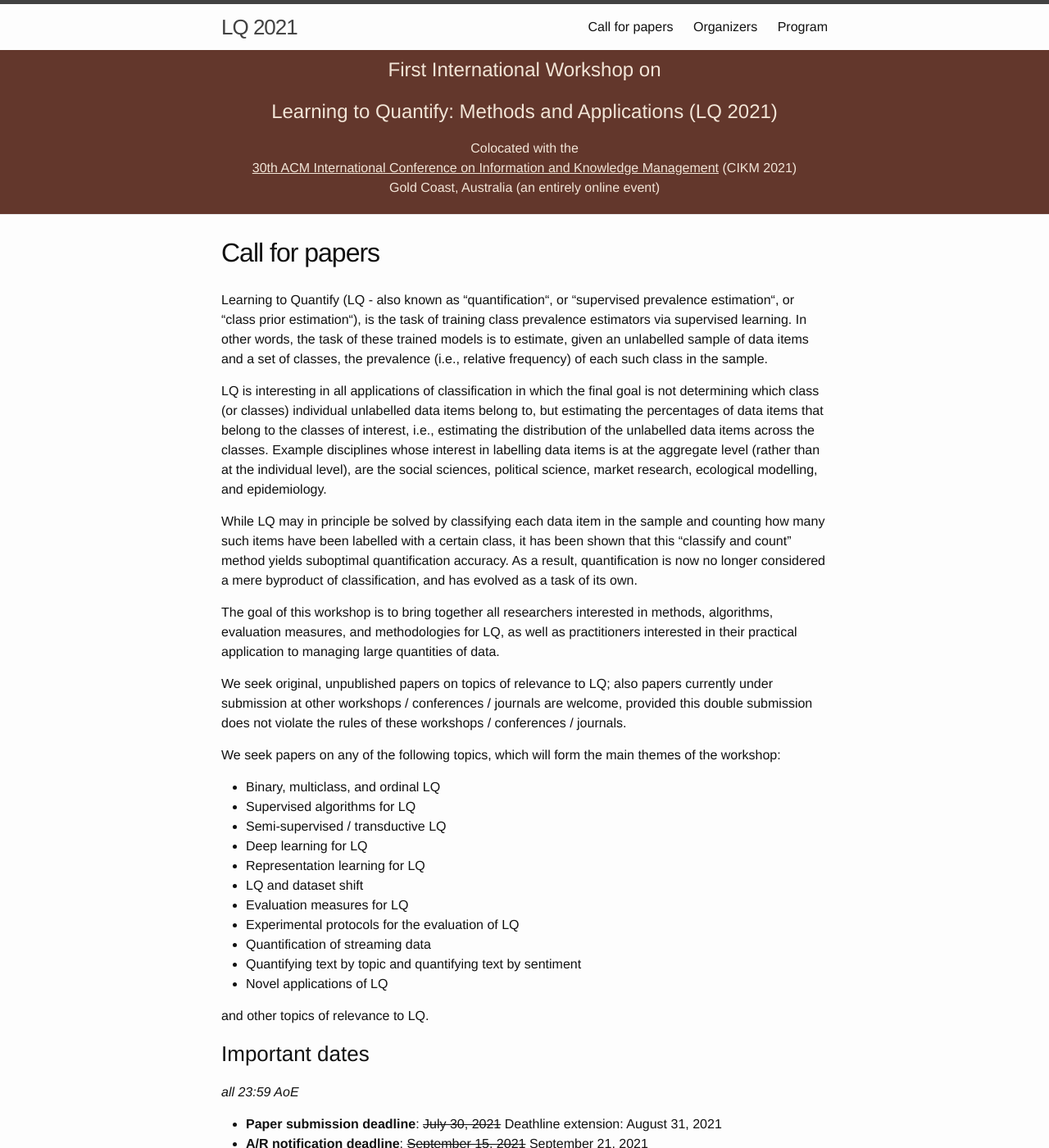
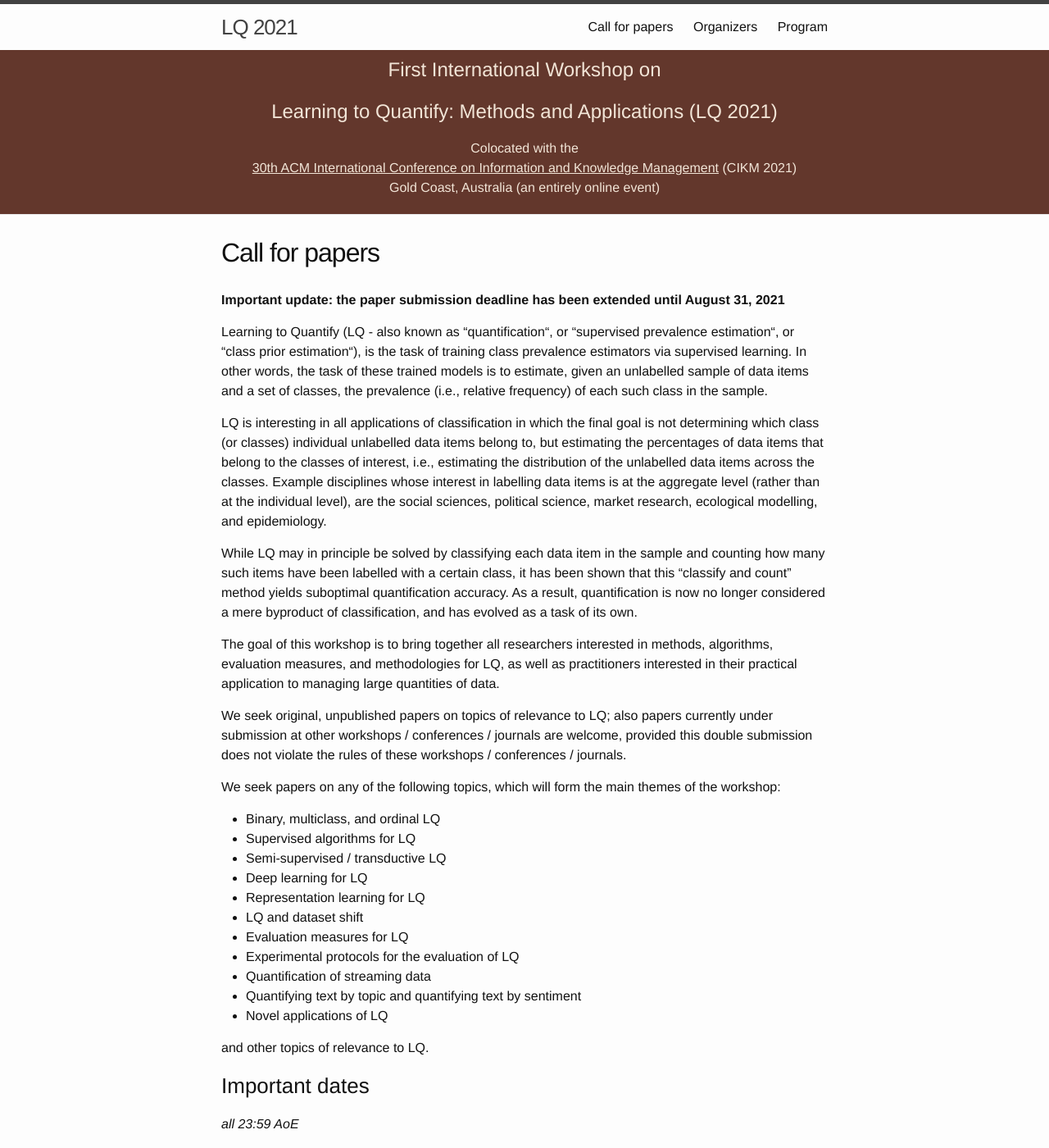
Before and after one commit to cikmlq2021/cikmlq2021.github.io, a Jekyll site: the page built from _pages/callforpapers.md, in a window 1280 px wide and 1400 px high. Shown: the whole window at 82% size. Built offline with Jekyll 4.4.1, drawn with Linux system fonts in a browser that asks for light colours; some of the changed text lies outside the part shown.

Commit message:
Update callforpapers.md

```diff
--- a/_pages/callforpapers.md
+++ b/_pages/callforpapers.md
@@ -5,7 +5,7 @@ permalink: /callforpapers/
 ---
 
 
-
+**Important update: the paper submission deadline has been extended until August 31, 2021**
 
 Learning to Quantify (LQ - also known as “quantification“, or “supervised prevalence estimation“, or “class prior estimation“), is the task of training class prevalence estimators via supervised learning.  In other words, the task of these trained models is to estimate, given an unlabelled sample of data items and a set of classes, the prevalence (i.e., relative frequency) of each such class in the sample.
 
@@ -36,7 +36,7 @@ and other topics of relevance to LQ.
 ### Important dates
 *all 23:59 AoE*
 
-- **Paper submission deadline**: ~~July 30, 2021~~  Deathline extension: August 31,  2021
+- **Paper submission deadline**: ~~July 30, 2021~~  Deadline extension: August 31,  2021
 - **A/R notification deadline**: ~~September 15, 2021~~ September 21, 2021
 - **Final copy submission deadline**: October 10, 2021
 
```
